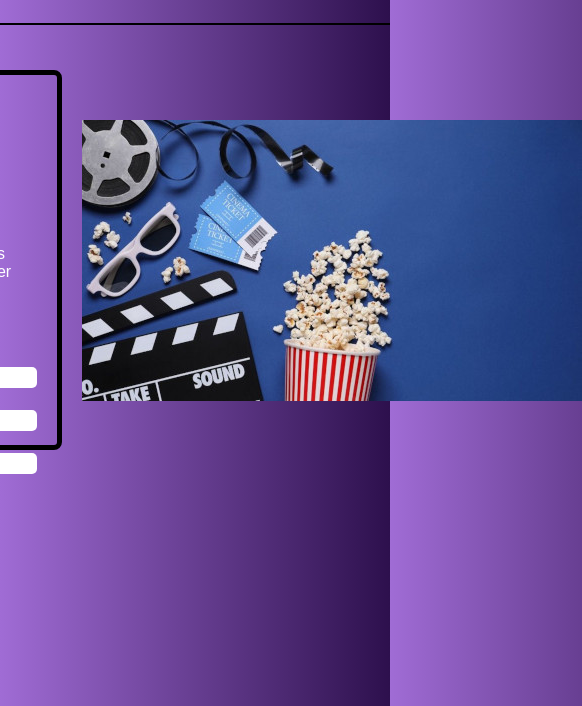
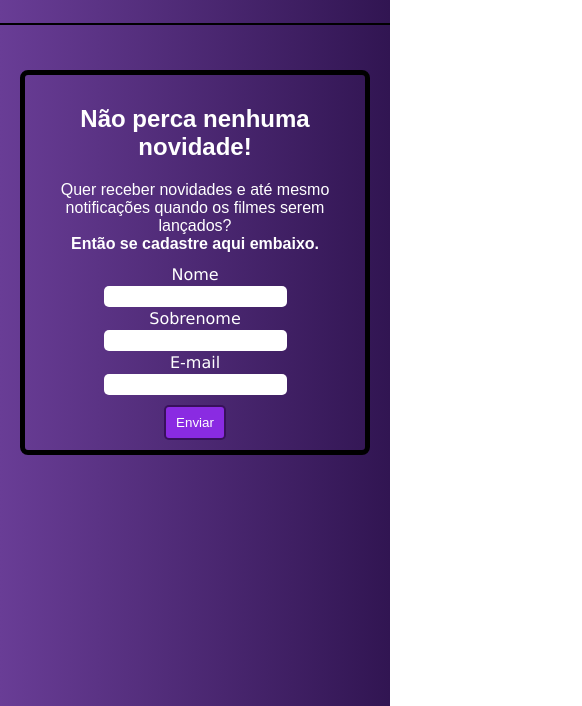
Before and after one commit to viniciuschavier/projeto-filme, a plain HTML site: page index.html in a window 390 px wide. Shown: the part 138-844 px from the top of the page, 582 px wide, since content can reach past the window. Drawn offline with Linux system fonts and the light colour scheme.

Commit message:
criei o media

```diff
--- a/index.html
+++ b/index.html
@@ -6,6 +6,7 @@
     <meta name="viewport" content="width=device-width, initial-scale=1.0">
     <link rel="shortcut icon" href="imagens/favicon.ico" type="image/x-icon">
     <link rel="stylesheet" href="style.css">
+    <link rel="stylesheet" href="media.css">
     <title>Receba novidades sobre o mundo do cinema!</title>
 </head>
 <body>
@@ -16,18 +17,18 @@
         <section class="conteudo">
             <div class="escrito">
                 <h2 class="conteudo-escrito">Não perca nenhuma novidade!</h2>
-                <p class="conteudo-escrito">Quer receber novidades e até mesmo notificações quando os filmes ser lançado?<br>Então se cadastre aqui embaixo.</p>
+                <p class="conteudo-escrito">Quer receber novidades e até mesmo notificações quando os filmes serem lançados?<br><strong>Então se cadastre aqui embaixo.</strong></p>
 
-                <label class="cadastro"><strong>Nome</strong></label>
+                <label class="cadastro">Nome</label>
                 <input class="caixa" type="text" name="nome" id="nome">
 
-                <label class="cadastro"><strong>Sobrenome</strong></label>
+                <label class="cadastro">Sobrenome</label>
                 <input class="caixa" type="text" name="sobrenome" id="sobrenome">
 
-                <label class="cadastro"><strong>E-mail</strong></label>
+                <label class="cadastro">E-mail</label>
                 <input class="caixa" type="email" name="email" id="email">
 
-                <button class="botao">Enviar</button>
+                <input class="botao" type="submit" value="Enviar">
             </div>
 
             <div>
--- /dev/null
+++ b/media.css
@@ -0,0 +1,19 @@
+@media screen and (max-width: 870px){
+
+    .escrito {
+        text-align: center;
+    }
+
+    img {
+        display: none;
+    }
+
+    .botao {
+        margin: 0 auto;
+        margin-top: 10px;
+    }
+
+    .cadastro{
+        font-family: Verdana, Geneva, Tahoma, sans-serif;
+    }
+}
--- a/style.css
+++ b/style.css
@@ -6,7 +6,7 @@
 }
 
 body {
-    background: linear-gradient(to right, #A06CD5, #2d104d);
+    background: linear-gradient(to right, #693d96, #311552);
     font-family: Arial, Helvetica, sans-serif;
 }
 
@@ -35,7 +35,7 @@ img {
 .escrito {
     border-radius: 8px;
     border: 5px solid black;
-    padding: 20px 20px 50px 20px;
+    padding: 20px 20px 55px 20px;
     margin: 20px;
     width: 300px;
     height: 300px;
@@ -61,15 +61,16 @@ img {
 
 .botao {
     display: flex;
-    padding: 5px;
+    padding: 8px 10px;
     margin: 10px 10px 10px 0px;
     background-color: blueviolet;
     color: white;
     border-radius: 5px;
-    border: 1px solid black;
+    border: 2px solid rgba(0, 0, 0, 0.596);
 }
 
 .botao:hover {
     background-color: #3A0842;
     color: white;
+    cursor: pointer;
 }
```
